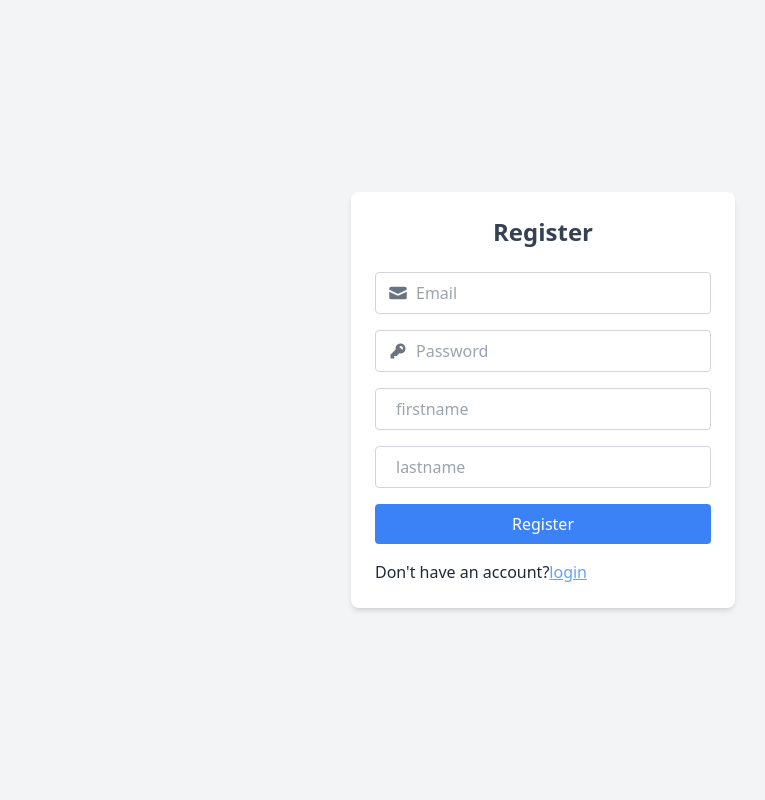
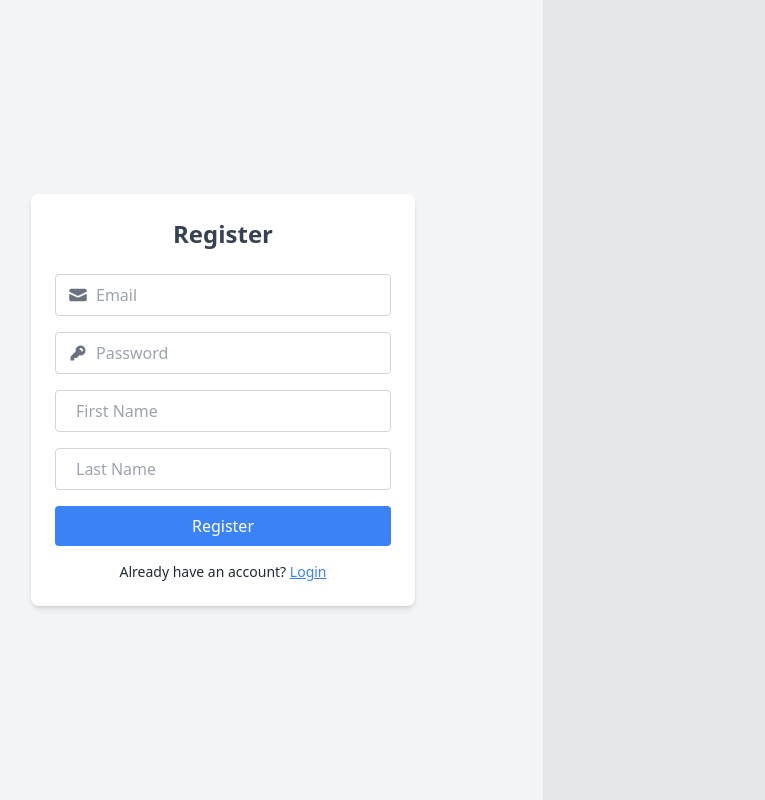
Before and after one commit to pranav514/Blogging, a React (Vite) app in the folder frontend/: page /register in a window 1280 px wide. Shown: the whole page, without its empty margins (97-862 px from the left). Built offline with nearby package versions, Linux system fonts and the light colour scheme.

Commit message:
animation

```diff
--- a/frontend/src/pages/Login.tsx
+++ b/frontend/src/pages/Login.tsx
@@ -1,12 +1,14 @@
 import  { useState } from 'react';
 import axios from 'axios';
 import {  useNavigate } from 'react-router-dom';
+import Animation from '../components/Animation';
 function Login() {
     const [email , setEmail] = useState("");
     const [password , setPassword] = useState("");
     const navigete = useNavigate();
   return (
-    <div className="flex min-h-screen items-center justify-center bg-gray-100">
+    <div className="grid min-h-screen grid-cols-1 md:grid-cols-2 bg-gray-50">
+       <div className="flex min-h-screen items-center justify-center bg-gray-100">
       <div className="w-full max-w-sm rounded-lg bg-white p-6 shadow-md">
         <h2 className="mb-6 text-center text-2xl font-semibold text-gray-700">Login</h2>
         <form className="space-y-4">
@@ -74,6 +76,12 @@ function Login() {
         </form>
       </div>
     </div>
+    <div className="flex items-center justify-center bg-gray-200 px-4 py-8">
+        <Animation />
+      </div>
+    </div>
+
+
   );
 }
 
--- a/frontend/src/pages/Register.tsx
+++ b/frontend/src/pages/Register.tsx
@@ -1,32 +1,33 @@
 import axios from 'axios';
-import React, { useState } from 'react'
+import React, { useState } from 'react';
 import { useNavigate } from 'react-router-dom';
+import Animation from '../components/Animation';
 
 function Register() {
-    const [email , setEmail]  = useState("");
-    const [password , setPassword]  = useState("");
-    const [firstname , setFirstname] = useState("");
-    const [lastname , setLastname] = useState("");
+  const [email, setEmail] = useState("");
+  const [password, setPassword] = useState("");
+  const [firstname, setFirstname] = useState("");
+  const [lastname, setLastname] = useState("");
   const navigate = useNavigate();
-    const handleSubmit = async (e : React.MouseEvent<HTMLButtonElement>) => {
-        try{
+
+  const handleSubmit = async (e: React.MouseEvent<HTMLButtonElement>) => {
+    try {
       e.preventDefault();
-            const response  = await axios.post("https://backend.pranavsalunkhe327.workers.dev/api/v1/user/register" , {
-            email,
-            password,
-            firstname,
-            lastname
-            })
-            localStorage.setItem("token" , response.data.token);
-            localStorage.setItem("firstname" , response.data.user.firstname);
+      const response = await axios.post(
+        "https://backend.pranavsalunkhe327.workers.dev/api/v1/user/register",
+        { email, password, firstname, lastname }
+      );
+      localStorage.setItem("token", response.data.token);
+      localStorage.setItem("firstname", response.data.user.firstname);
       navigate("/");
-        }
-        catch(err){
+    } catch (err) {
       alert(err);
     }
-    }
+  };
+
   return (
-    <div className="flex min-h-screen items-center justify-center bg-gray-100">
+    <div className="grid min-h-screen grid-cols-1 md:grid-cols-2 bg-gray-50">
+      <div className="flex items-center justify-center px-4 py-8 bg-gray-100">
         <div className="w-full max-w-sm rounded-lg bg-white p-6 shadow-md">
           <h2 className="mb-6 text-center text-2xl font-semibold text-gray-700">Register</h2>
           <form className="space-y-4">
@@ -35,7 +36,8 @@ function Register() {
                 xmlns="http://www.w3.org/2000/svg"
                 viewBox="0 0 16 16"
                 fill="currentColor"
-              className="h-5 w-5 text-gray-500">
+                className="h-5 w-5 text-gray-500"
+              >
                 <path d="M2.5 3A1.5 1.5 0 0 0 1 4.5v.793c.026.009.051.02.076.032L7.674 8.51c.206.1.446.1.652 0l6.598-3.185A.755.755 0 0 1 15 5.293V4.5A1.5 1.5 0 0 0 13.5 3h-11Z" />
                 <path d="M15 6.954 8.978 9.86a2.25 2.25 0 0 1-1.956 0L1 6.954V11.5A1.5 1.5 0 0 0 2.5 13h11a1.5 1.5 0 0 0 1.5-1.5V6.954Z" />
               </svg>
@@ -43,18 +45,16 @@ function Register() {
                 type="email"
                 placeholder="Email"
                 className="ml-2 flex-grow bg-transparent outline-none"
-              onChange={(e) => {
-                    setEmail(e.target.value);
-              }}
+                onChange={(e) => setEmail(e.target.value)}
               />
             </label>
-
             <label className="flex items-center rounded border border-gray-300 px-3 py-2 focus-within:ring-2 focus-within:ring-blue-400">
               <svg
                 xmlns="http://www.w3.org/2000/svg"
                 viewBox="0 0 16 16"
                 fill="currentColor"
-              className="h-5 w-5 text-gray-500">
+                className="h-5 w-5 text-gray-500"
+              >
                 <path
                   fillRule="evenodd"
                   d="M14 6a4 4 0 0 1-4.899 3.899l-1.955 1.955a.5.5 0 0 1-.353.146H5v1.5a.5.5 0 0 1-.5.5h-2a.5.5 0 0 1-.5-.5v-2.293a.5.5 0 0 1 .146-.353l3.955-3.955A4 4 0 1 1 14 6Zm-4-2a.75.75 0 0 0 0 1.5.5.5 0 0 1 .5.5.75.75 0 0 0 1.5 0 2 2 0 0 0-2-2Z"
@@ -65,41 +65,49 @@ function Register() {
                 type="password"
                 placeholder="Password"
                 className="ml-2 flex-grow bg-transparent outline-none"
-              onChange={(e) => {
-                setPassword(e.target.value);
-              }}
+                onChange={(e) => setPassword(e.target.value)}
               />
             </label>
             <label className="flex items-center rounded border border-gray-300 px-3 py-2 focus-within:ring-2 focus-within:ring-blue-400">
               <input
-              type="name"
-              placeholder="firstname"
+                type="text"
+                placeholder="First Name"
                 className="ml-2 flex-grow bg-transparent outline-none"
-              onChange={(e) => {
-                setFirstname(e.target.value)
-              }}
+                onChange={(e) => setFirstname(e.target.value)}
               />
             </label>
             <label className="flex items-center rounded border border-gray-300 px-3 py-2 focus-within:ring-2 focus-within:ring-blue-400">
               <input
-              type="name"
-              placeholder="lastname"
+                type="text"
+                placeholder="Last Name"
                 className="ml-2 flex-grow bg-transparent outline-none"
-              onChange={(e) => {
-                setLastname(e.target.value);
-              }}
+                onChange={(e) => setLastname(e.target.value)}
               />
             </label>
-
-
-          <button onClick = {handleSubmit} className="w-full rounded bg-blue-500 py-2 text-white transition hover:bg-blue-600">
+            <button
+              onClick={handleSubmit}
+              className="w-full rounded bg-blue-500 py-2 text-white transition hover:bg-blue-600"
+            >
               Register
             </button>
-          <p>Don't have an account?<a href='/login' className='text-blue-400 underline'>login</a></p>
+            <p className="text-center text-sm">
+              Already have an account?{' '}
+              <a href="/login" className="text-blue-500 underline">
+                Login
+              </a>
+            </p>
           </form>
         </div>
       </div>
-  )
+      <div className="flex items-center justify-center bg-gray-200 px-4 py-8">
+        {/* <blockquote className="text-center text-xl font-semibold text-gray-600 md:text-2xl">
+          "If I have seen further, it is by standing on the shoulders of giants."
+          <footer className="mt-4 text-sm text-gray-500">- Isaac Newton</footer>
+        </blockquote> */}
+        <Animation />
+      </div>
+    </div>
+  );
 }
 
-export default Register
+export default Register;
```
Lines whose indentation alone changed are shown as unchanged.
